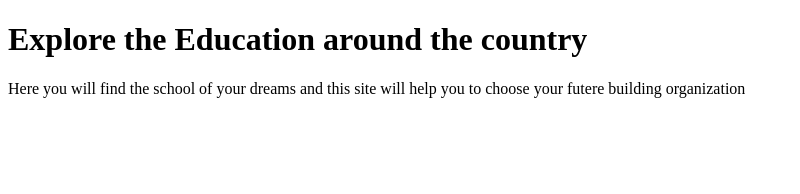
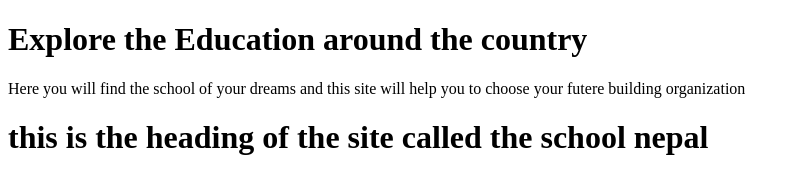
Before and after one commit to Anurag-singh09/secondrepo, a plain HTML site: page index.html in a window 1280 px wide. Shown: the whole page, without its empty margins (0-800 px from the left). Drawn offline with Linux system fonts and the light colour scheme.

Commit message:
added the heading for the first page of the school Nepal

```diff
--- a/index.html
+++ b/index.html
@@ -8,5 +8,6 @@
 <body>
     <h1>Explore the Education around the country</h1>
     <p>Here you will find the school of your dreams and this site will help you to choose your futere building organization</p>
+    <h1>this is the heading of the site called the school nepal</h1>
 </body>
 </html>
```
